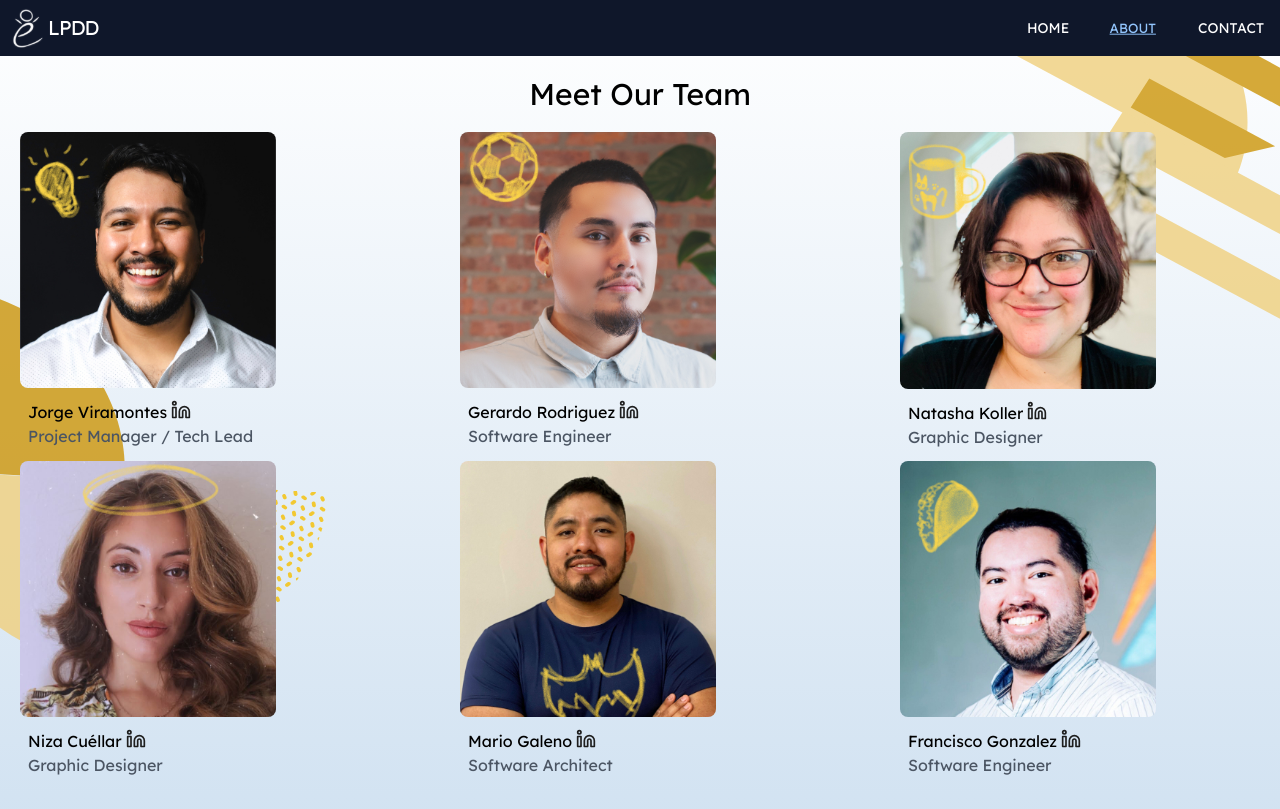
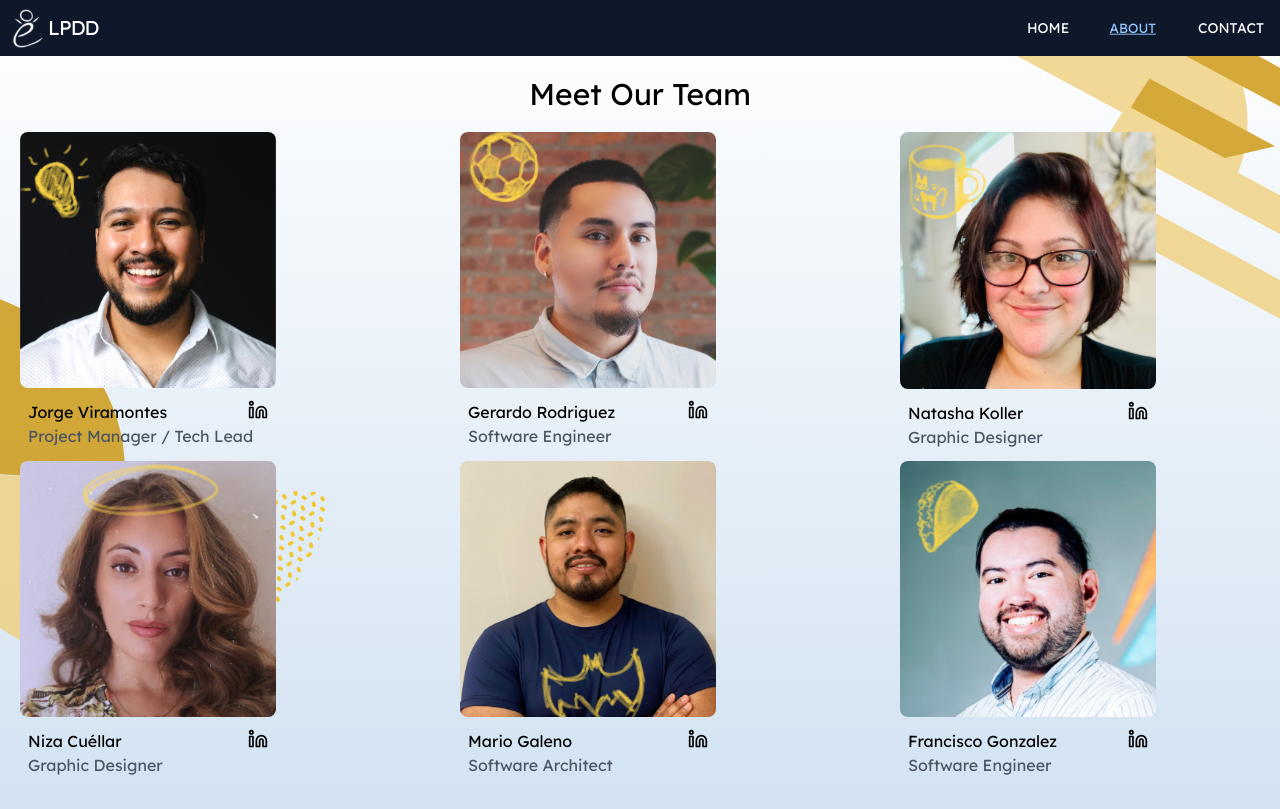
Before and after one commit to rogeruiz/lpdd, a Next.js app: page /about in a window 1280 px wide. Built offline with nearby package versions, Linux system fonts and the light colour scheme.

Commit message:
defect: LinkedIn icon now shows on light and dark modes.

```diff
--- a/src/app/about/page.tsx
+++ b/src/app/about/page.tsx
@@ -1,5 +1,6 @@
 import Image from "next/image";
 import React from "react";
+import LinkedInIcon from "../ui/common/LinkedInIcon";
 
 const teamMembers = [
   {
@@ -71,21 +72,15 @@ const AboutPage = () => {
               className="rounded-lg"
             />
             <div className="flex flex-col items-start px-2 py-3">
-              <div className="flex justify-between">
+              <div className="flex w-full justify-between">
                 <h3 className="overflow-hidden text-ellipsis">{member.name}</h3>
                 <a
                   href={member.linkedin}
                   target="_blank"
                   rel="noopener noreferrer"
-                  className="ml-1 transition-transform duration-300 hover:scale-110"
+                  className="transition-transform duration-500 hover:scale-110"
                 >
-                  <Image
-                    src="/linkedin.svg"
-                    alt="LinkedIn"
-                    width={20}
-                    height={20}
-                    className="transition-transform duration-300"
-                  />
+                  <LinkedInIcon />
                 </a>
               </div>
               <p className="text-secondary">{member.role}</p>
--- /dev/null
+++ b/src/app/ui/common/LinkedInIcon.tsx
@@ -0,0 +1,35 @@
+import React from "react";
+
+const LinkedInIcon = ({ size = 20, colorClass = "text-foreground" }) => {
+  return (
+    <svg
+      xmlns="http://www.w3.org/2000/svg"
+      width={size}
+      height={size}
+      fill="none"
+      viewBox="0 0 30 30"
+      className={`${colorClass} stroke-current`}
+    >
+      <path
+        d="M20 10C21.9891 10 23.8968 10.7902 25.3033 12.1967C26.7098 13.6032 27.5 15.5109 27.5 17.5V26.25H22.5V17.5C22.5 16.837 22.2366 16.2011 21.7678 15.7322C21.2989 15.2634 20.663 15 20 15C19.337 15 18.7011 15.2634 18.2322 15.7322C17.7634 16.2011 17.5 16.837 17.5 17.5V26.25H12.5V17.5C12.5 15.5109 13.2902 13.6032 14.6967 12.1967C16.1032 10.7902 18.0109 10 20 10Z"
+        stroke-width="2.5"
+        stroke-linecap="round"
+        stroke-linejoin="round"
+      />
+      <path
+        d="M7.5 11.25H2.5V26.25H7.5V11.25Z"
+        stroke-width="2.5"
+        stroke-linecap="round"
+        stroke-linejoin="round"
+      />
+      <path
+        d="M5 7.5C6.38071 7.5 7.5 6.38071 7.5 5C7.5 3.61929 6.38071 2.5 5 2.5C3.61929 2.5 2.5 3.61929 2.5 5C2.5 6.38071 3.61929 7.5 5 7.5Z"
+        stroke-width="2.5"
+        stroke-linecap="round"
+        stroke-linejoin="round"
+      />
+    </svg>
+  );
+};
+
+export default LinkedInIcon;
```
Also changed, not shown: public/linkedin.svg (deleted).
